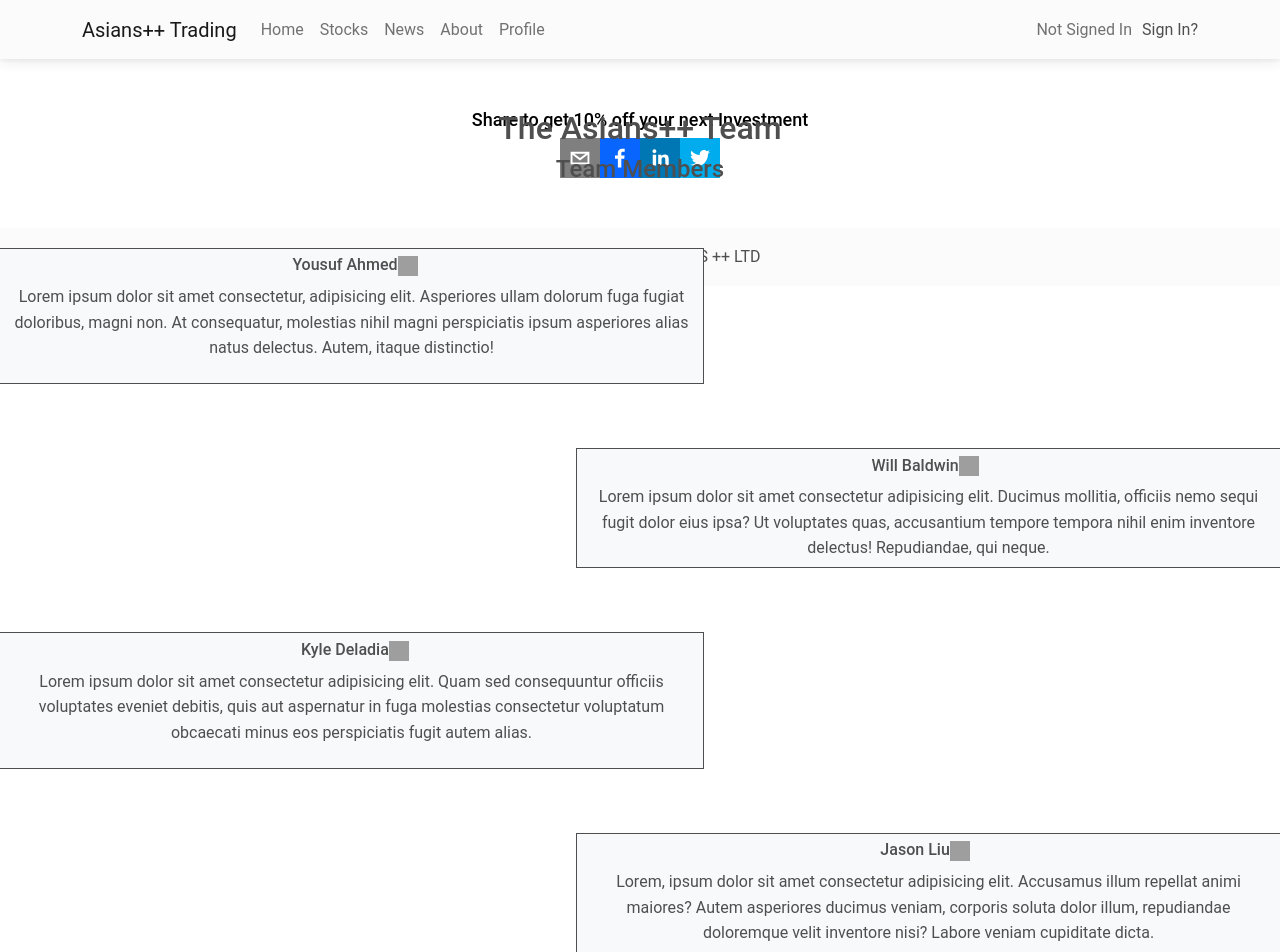
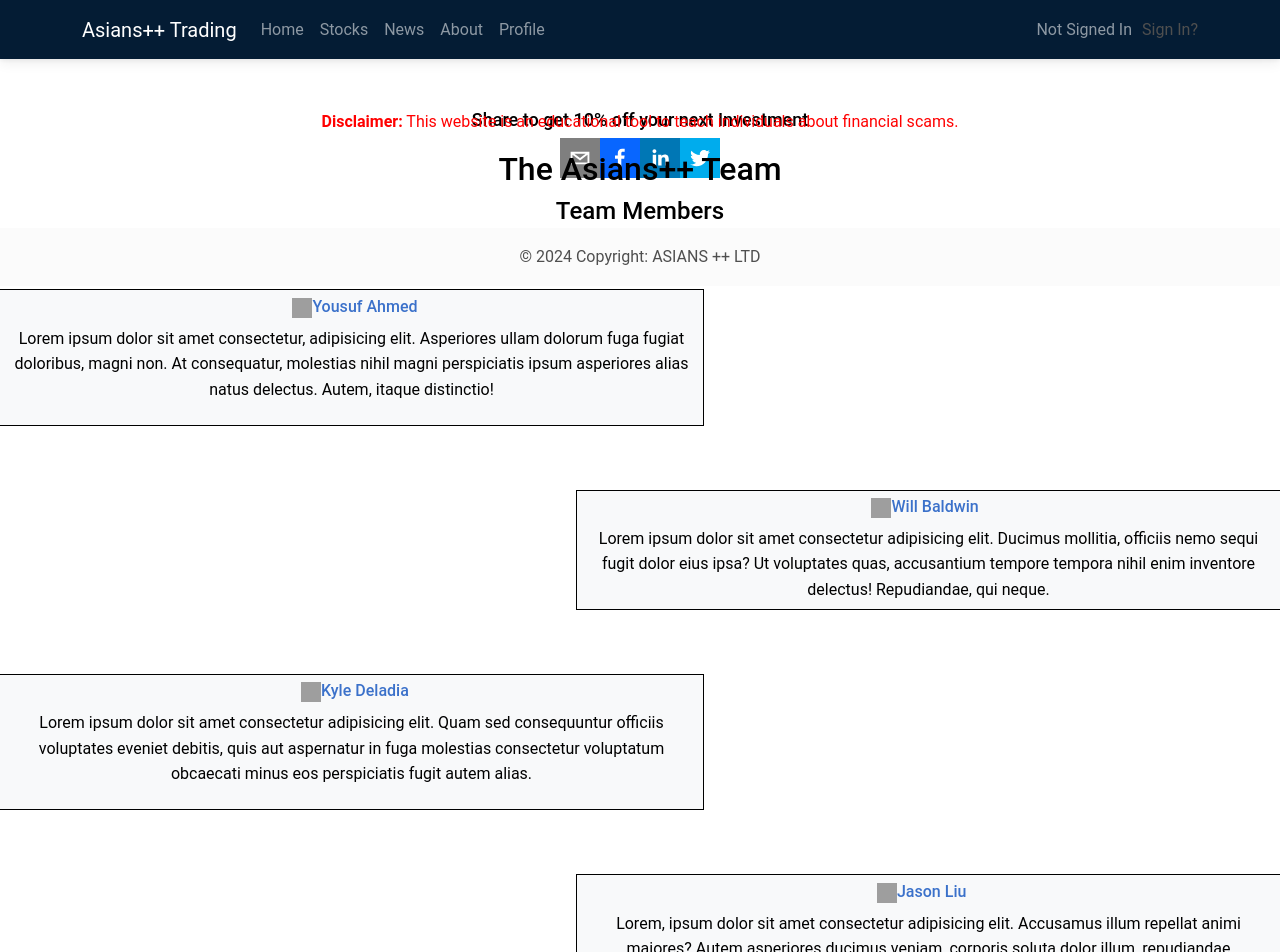
Before and after one commit to JiaJasonLiu/HackSouthWest2024, a React (Create React App) app in the folder frontend/: page /about in a window 1280 px wide. Shown: the top 952 px of the page. Built offline with nearby package versions, Linux system fonts and the light colour scheme; grey boxes are pictures that could not be loaded.

Commit message:
Changes to about page and header colour

```diff
--- /dev/null
+++ b/frontend/src/components/aboutBox.jsx
@@ -0,0 +1,69 @@
+import '../css/index.css';
+import '../css/home.css';
+import 'bootstrap/dist/css/bootstrap.min.css';
+
+function AboutBox(){
+    return(
+        <div className =  'centered' style={{ color: '#000000'}}>
+             <div style = {{ marginTop: '50px'}}>
+            <p className='Disclaimer'>
+              <b>Disclaimer:</b> This website is an educational tool to teach individuals about financial scams.
+            </p>
+            <h2>The Asians++ Team</h2>
+            <h4>Team Members</h4>
+            <div className='memberInfo contentLeft'>
+              <p>
+                <h6 className='nameLeft'>
+                <a href='https://github.com/yousufaahmed' target='_blank' rel="noreferrer noopener"><img src='https://img.icons8.com/?size=256&id=62856&format=png' width='20px' height='20px'/>
+                Yousuf Ahmed
+                </a>
+                </h6>
+                Lorem ipsum dolor sit amet consectetur, adipisicing elit. Asperiores ullam dolorum fuga fugiat doloribus, magni non. At consequatur, molestias nihil magni perspiciatis ipsum asperiores alias natus delectus. Autem, itaque distinctio!
+              </p>
+            </div>
+            <div>
+              <p className='memberInfo contentRight'>
+                <h6 className='nameRight'>
+                <a href='https://github.com/William-Baldwin' target='_blank' rel="noreferrer noopener"><img src='https://img.icons8.com/?size=256&id=62856&format=png' width='20px' height='20px'/>
+                Will Baldwin
+                </a>
+                </h6>
+                Lorem ipsum dolor sit amet consectetur adipisicing elit. Ducimus mollitia, officiis nemo sequi fugit dolor eius ipsa? Ut voluptates quas, accusantium tempore tempora nihil enim inventore delectus! Repudiandae, qui neque.
+              </p>
+            </div>
+            <div className='memberInfo contentLeft'>
+              <p>
+                <h6 className='nameLeft'>
+                <a href='https://github.com/threelyK' target='_blank' rel="noreferrer noopener"><img src='https://img.icons8.com/?size=256&id=62856&format=png' width='20px' height='20px'/>
+                Kyle Deladia
+                </a>
+                </h6>
+                Lorem ipsum dolor sit amet consectetur adipisicing elit. Quam sed consequuntur officiis voluptates eveniet debitis, quis aut aspernatur in fuga molestias consectetur voluptatum obcaecati minus eos perspiciatis fugit autem alias.
+              </p>
+            </div>
+            <div>
+              <p className='memberInfo contentRight'>
+                <h6 className='nameRight'>
+                <a className='nameRight' href='https://github.com/JiaJasonLiu' target='_blank' rel="noreferrer noopener"><img src='https://img.icons8.com/?size=256&id=62856&format=png' width='20px' height='20px'/>
+                Jason Liu
+                </a>
+                </h6>
+                Lorem, ipsum dolor sit amet consectetur adipisicing elit. Accusamus illum repellat animi maiores? Autem asperiores ducimus veniam, corporis soluta dolor illum, repudiandae doloremque velit inventore nisi? Labore veniam cupiditate dicta.
+              </p>
+            </div>
+            <div className='memberInfo contentLeft'>
+              <p>
+                <h6 className='nameLeft'>
+                <a href='https://github.com/notdari' target='_blank' rel="noreferrer noopener"><img src='https://img.icons8.com/?size=256&id=62856&format=png' width='20px' height='20px'/>
+                Dariush Tomlinson
+                </a>
+                </h6>
+                Lorem ipsum dolor sit amet consectetur adipisicing elit. Voluptatum beatae minima consectetur, repudiandae, vitae assumenda ab minus accusantium quidem commodi rem, ducimus provident aperiam numquam blanditiis! Illo facilis neque quas.
+              </p>
+            </div>
+          </div>
+        </div>
+    );
+}
+
+export default AboutBox;
--- a/frontend/src/components/header.jsx
+++ b/frontend/src/components/header.jsx
@@ -36,7 +36,7 @@ function Header() {
   };
 
   return (
-    <Navbar sticky = "top" bg = 'light' variant = 'light'>
+    <Navbar class='navbar' sticky = "top" bg = '--bs-primary-bg-subtle' variant = 'dark' >
       <Container>
         <Navbar.Brand href="/">Asians++ Trading</Navbar.Brand>
         <Navbar.Collapse id="basic-navbar-nav">
--- a/frontend/src/css/about.css
+++ b/frontend/src/css/about.css
@@ -1,16 +1,14 @@
-ul {
-    list-style-image: "./images/GitHub-Mark-ea2971cee799.png";
+a {
+    color: #041c34;
 }
 
-a {
-    color: black;
-   text-decoration: none;
+.Disclaimer {
+    color: red;
 }
 
 .About {
     position: absolute;
     width: 100%;
-    text-align: center;
 }
 
 .memberInfo {
--- a/frontend/src/css/index.css
+++ b/frontend/src/css/index.css
@@ -11,3 +11,7 @@ code {
   font-family: source-code-pro, Menlo, Monaco, Consolas, 'Courier New',
     monospace;
 }
+
+.navbar {
+  background-color: #041c34;
+}
--- a/frontend/src/pages/About.jsx
+++ b/frontend/src/pages/About.jsx
@@ -1,54 +1,13 @@
 import '../css/index.css';
 import '../css/about.css';
+import '../components/aboutBox';
+import AboutBox from '../components/aboutBox';
 
 function About() {
 
   return (
-    <div className="About">
-          <div style = {{ marginTop: '50px'}}>
-            <h2>The Asians++ Team</h2>
-            <h4>Team Members</h4>
-            <div className='memberInfo contentLeft'>
-              <p>
-                <h6 className='nameLeft'>Yousuf Ahmed
-                <a href='https://github.com/yousufaahmed' target='_blank' rel="noreferrer noopener"><img src='https://img.icons8.com/?size=256&id=62856&format=png' width='20px' height='20px'></img></a>
-                </h6>
-                Lorem ipsum dolor sit amet consectetur, adipisicing elit. Asperiores ullam dolorum fuga fugiat doloribus, magni non. At consequatur, molestias nihil magni perspiciatis ipsum asperiores alias natus delectus. Autem, itaque distinctio!
-              </p>
-            </div>
-            <div>
-              <p className='memberInfo contentRight'>
-                <h6 className='nameRight'>Will Baldwin
-                <a href='https://github.com/William-Baldwin' target='_blank' rel="noreferrer noopener"><img src='https://img.icons8.com/?size=256&id=62856&format=png' width='20px' height='20px'></img></a>
-                </h6>
-                Lorem ipsum dolor sit amet consectetur adipisicing elit. Ducimus mollitia, officiis nemo sequi fugit dolor eius ipsa? Ut voluptates quas, accusantium tempore tempora nihil enim inventore delectus! Repudiandae, qui neque.
-              </p>
-            </div>
-            <div className='memberInfo contentLeft'>
-              <p>
-                <h6 className='nameLeft'>Kyle Deladia
-                <a href='https://github.com/threelyK' target='_blank' rel="noreferrer noopener"><img src='https://img.icons8.com/?size=256&id=62856&format=png' width='20px' height='20px'></img></a>
-                </h6>
-                Lorem ipsum dolor sit amet consectetur adipisicing elit. Quam sed consequuntur officiis voluptates eveniet debitis, quis aut aspernatur in fuga molestias consectetur voluptatum obcaecati minus eos perspiciatis fugit autem alias.
-              </p>
-            </div>
-            <div>
-              <p className='memberInfo contentRight'>
-                <h6 className='nameRight'>Jason Liu
-                <a href='https://github.com/JiaJasonLiu' target='_blank' rel="noreferrer noopener"><img src='https://img.icons8.com/?size=256&id=62856&format=png' width='20px' height='20px'></img></a>
-                </h6>
-                Lorem, ipsum dolor sit amet consectetur adipisicing elit. Accusamus illum repellat animi maiores? Autem asperiores ducimus veniam, corporis soluta dolor illum, repudiandae doloremque velit inventore nisi? Labore veniam cupiditate dicta.
-              </p>
-            </div>
-            <div className='memberInfo contentLeft'>
-              <p>
-                <h6 className='nameLeft'>Dariush Tomlinson
-                <a href='https://github.com/notdari' target='_blank' rel="noreferrer noopener"><img src='https://img.icons8.com/?size=256&id=62856&format=png' width='20px' height='20px'></img></a>
-                </h6>
-                Lorem ipsum dolor sit amet consectetur adipisicing elit. Voluptatum beatae minima consectetur, repudiandae, vitae assumenda ab minus accusantium quidem commodi rem, ducimus provident aperiam numquam blanditiis! Illo facilis neque quas.
-              </p>
-            </div>
-          </div>
+    <div className="About centered text-centered">
+      <AboutBox></AboutBox>
     </div>
   );
 }
```
